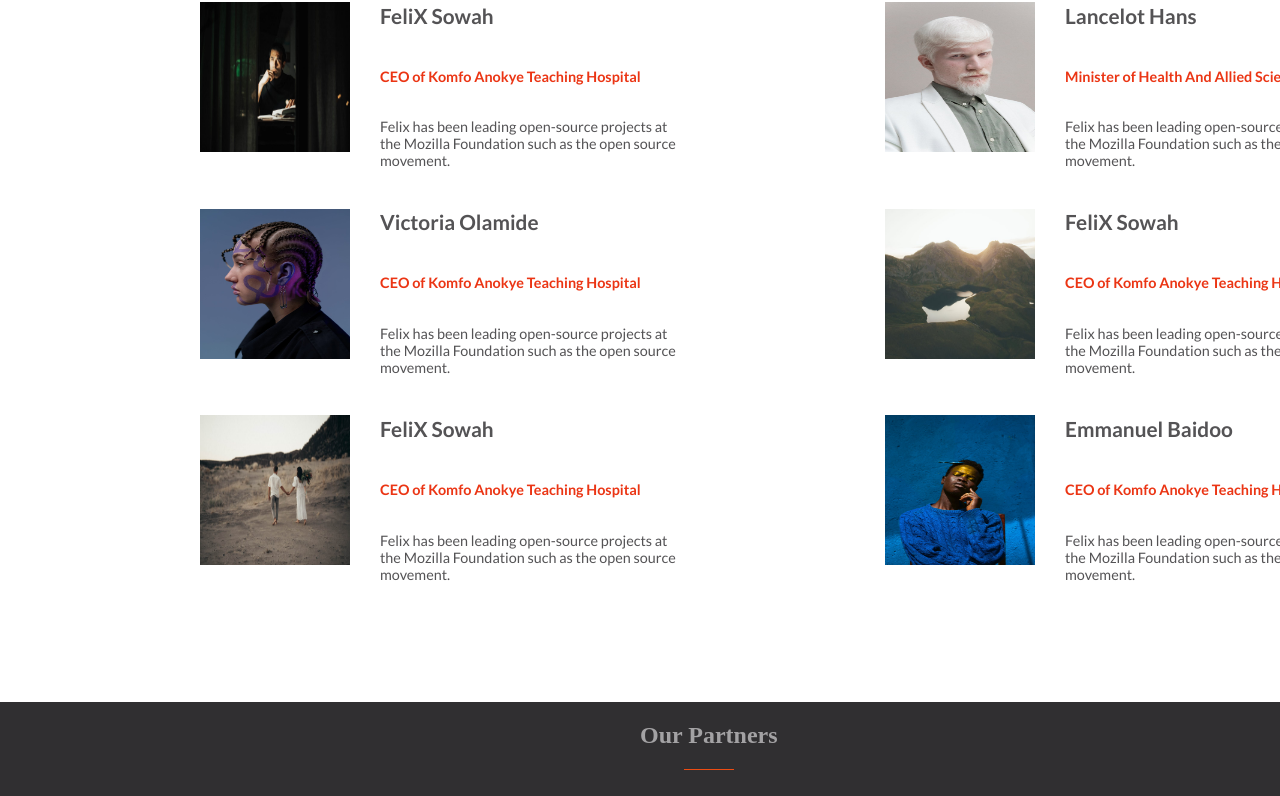
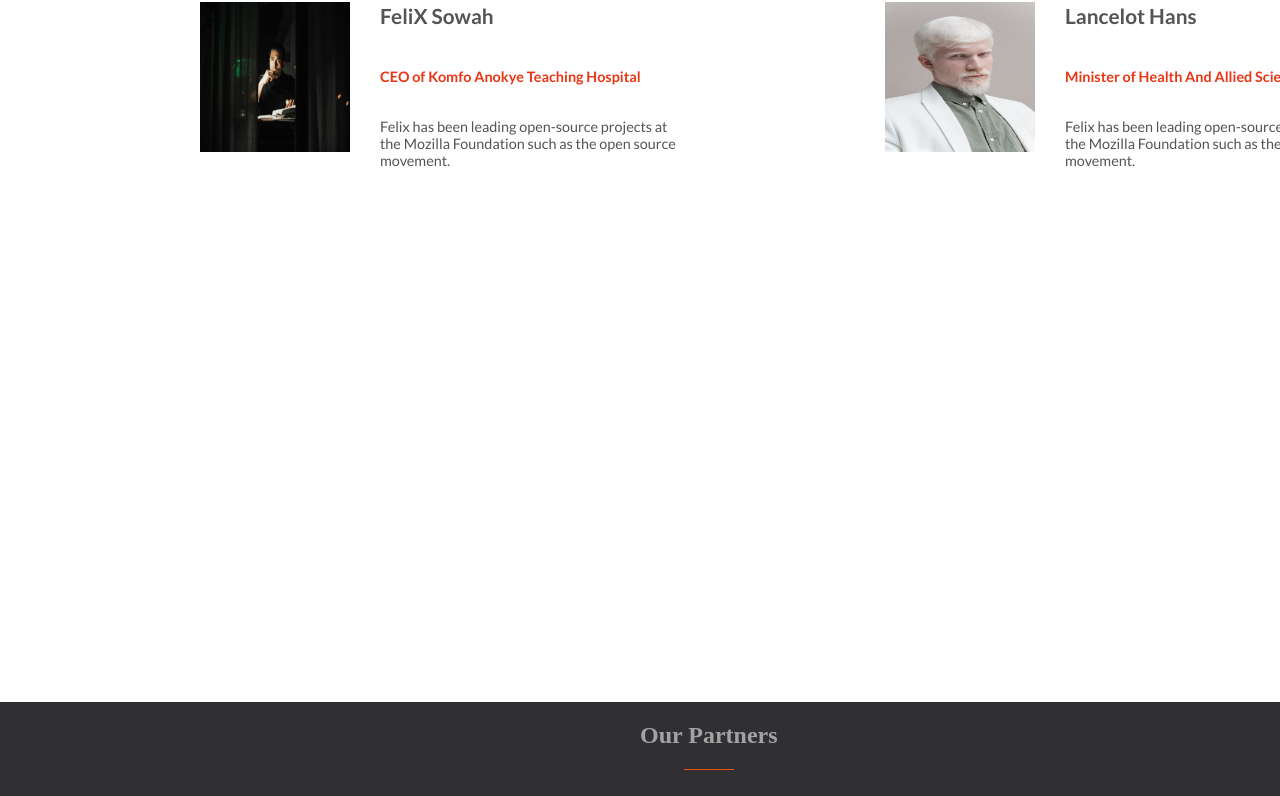
Before and after one commit to Lancelot-SO/capstone_project, a website: page index.html in a window 1280 px wide. Shown: the part 1858-2654 px from the top of the page. Drawn offline with nearby package versions, Linux system fonts and the light colour scheme.

Commit message:
modified index.html

```diff
--- a/index.html
+++ b/index.html
@@ -47,14 +47,9 @@
             <a href="#"><img src="./images/logo.png"></a>
             <a href="#">WHO</a>
         </div>
-        <div class="humburger">
-            <span class="bar"></span>
-            <span class="bar"></span>
-            <span class="bar"></span>
-        </div>
         <div class="menu-links">
             <ul>
-                <a class="menu-link" href="#about">
+                <a class="menu-link" href="./about.html">
                     <li>About</li>
                 </a>
                 <a class="menu-link" href="#program">
@@ -72,11 +67,12 @@
                 <a class="menu-link" href="#speakers">
                     <li>WHO Campaign</li>
                 </a>
-
             </ul>
+            <button id="menu-btn"><span class="material-symbols-sharp" >menu</span></button>
+            <button id="close-btn"><span class="material-symbols-sharp" >close</span></button>
         </div>
     </div>
-    <section class="landing" id="about">
+    <section class="landing">
         <div class="container">
             <h2>International Awareness!</h2>
             <h1>Global Health & <br>Good Living Summit<br> 2023!</h1>
@@ -159,46 +155,6 @@
                     </p>
                 </div>
             </div>
-            <div class="persons">
-                <img src="./images/6.jpeg" alt="speaker" />
-                <div class="right-desc">
-                    <h3>Victoria Olamide</h3>
-                    <h4>CEO of Komfo Anokye Teaching Hospital</h4>
-                    <p>Felix has been leading open-source projects at the
-                        Mozilla Foundation such as the open source movement.
-                    </p>
-                </div>
-            </div>
-            <div class="persons">
-                <img src="./images/8.jpeg" alt="speaker" />
-                <div class="right-desc">
-                    <h3>FeliX Sowah</h3>
-                    <h4>CEO of Komfo Anokye Teaching Hospital</h4>
-                    <p>Felix has been leading open-source projects at the
-                        Mozilla Foundation such as the open source movement.
-                    </p>
-                </div>
-            </div>
-            <div class="persons">
-                <img src="./images/9.jpeg" alt="speaker" />
-                <div class="right-desc">
-                    <h3>FeliX Sowah</h3>
-                    <h4>CEO of Komfo Anokye Teaching Hospital</h4>
-                    <p>Felix has been leading open-source projects at the
-                        Mozilla Foundation such as the open source movement.
-                    </p>
-                </div>
-            </div>
-            <div class="persons">
-                <img src="./images/7.jpeg" alt="speaker" />
-                <div class="right-desc">
-                    <h3>Emmanuel Baidoo</h3>
-                    <h4>CEO of Komfo Anokye Teaching Hospital</h4>
-                    <p>Felix has been leading open-source projects at the
-                        Mozilla Foundation such as the open source movement.
-                    </p>
-                </div>
-            </div>
         </div>
     </section>
     <section class="partner" id="sponsor">
```
